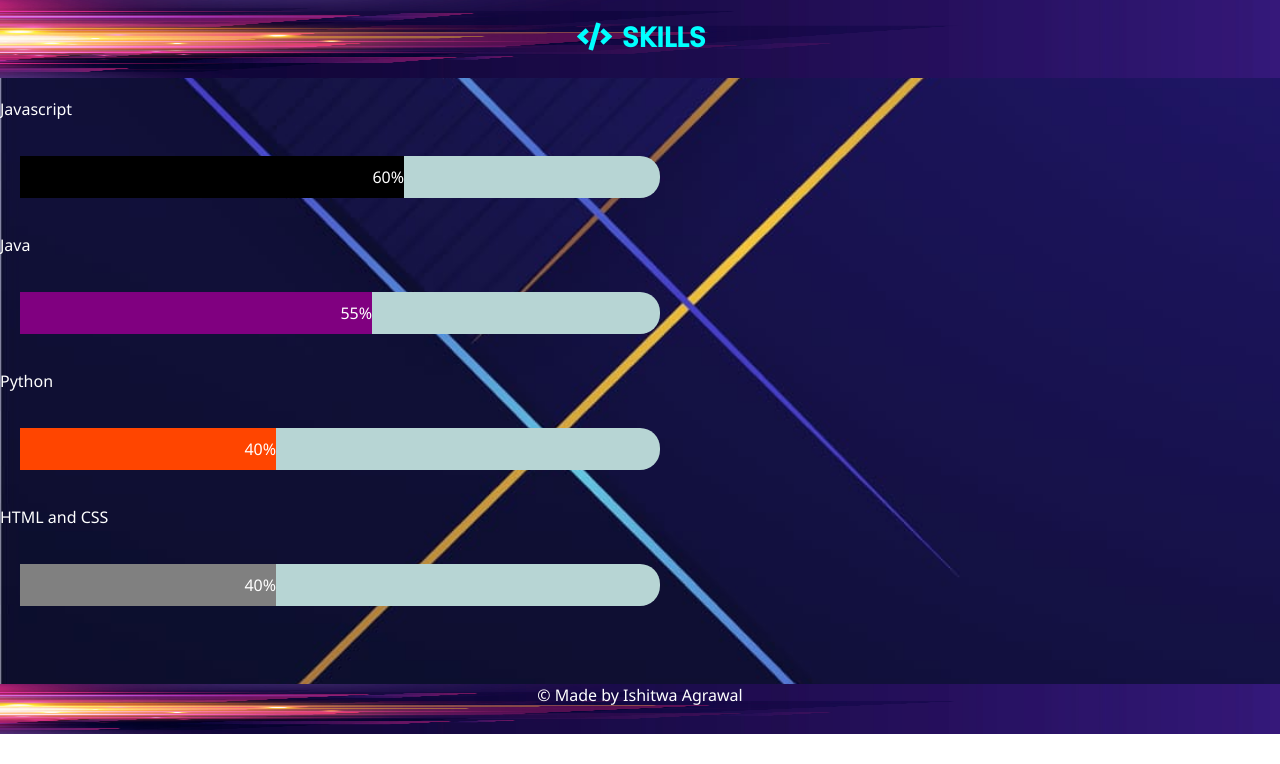
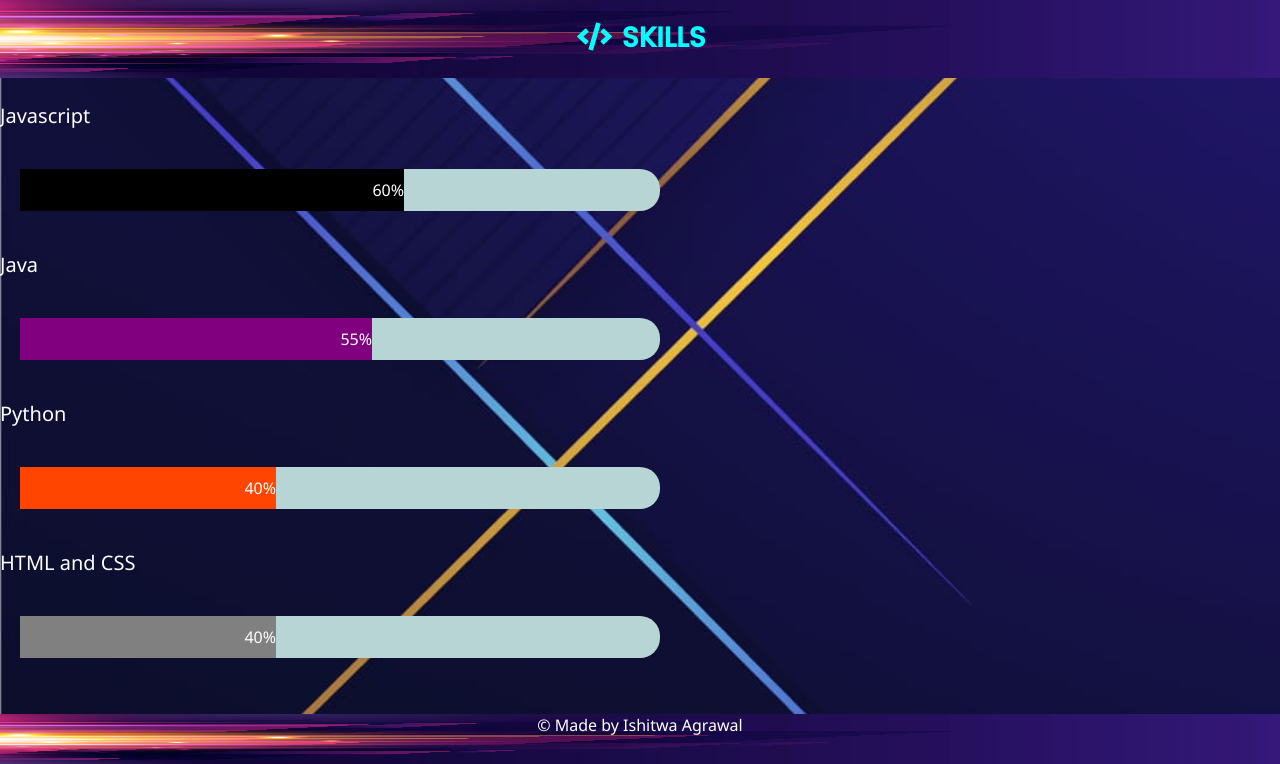
Before and after one commit to ishitw2000/portfolio_old, a plain HTML site: page index.html in a window 1280 px wide. Shown: the part 1572-2336 px from the top of the page. Before the commit the page ends 2306 px from the top, so only its background shows below. Drawn offline with Linux system fonts and the light colour scheme.

Commit message:
final commit

```diff
--- a/index.css
+++ b/index.css
@@ -6,6 +6,10 @@
     --fifth-c: #B7D5D4;
     --font-1: "roboto";
     --font-2: "poppins";
+}
+
+html {
+    scroll-behavior: smooth;
 }
 
 body {
@@ -296,7 +300,7 @@ h2 {
 
 #skills {
     display: flex;
-    height: 670px;
+    height: 700px;
     color: white;
     flex-direction: column;
     vertical-align: middle;
@@ -357,6 +361,8 @@ h2 {
 
 .container p {
     color: white;
+    font-size: 20px;
+    font-family: 'Roboto', sans-serif font-style: italic;
 }
 
 .first {
--- a/index.html
+++ b/index.html
@@ -12,6 +12,7 @@
     <link href="https://fonts.googleapis.com/css2?family=Poppins:wght@500&display=swap" rel="stylesheet">
     <link href="https://fonts.googleapis.com/css2?family=Roboto+Slab:wght@300&display=swap" rel="stylesheet">
     <link href="https://fonts.googleapis.com/css2?family=Raleway:ital,wght@1,300&display=swap" rel="stylesheet">
+    <link href="https://fonts.googleapis.com/css2?family=Roboto:ital,wght@1,100&display=swap" rel="stylesheet">
 </head>
 
 <body>
@@ -112,10 +113,12 @@
                     <h3>2019-2023 <br> Undergraduation</h3>
                 </div>
                 <hr>
+                <br>
                 <div class="data-items">
                     <h3>2017-2019 <br> Intermediate</h3>
                 </div>
                 <hr>
+                <br>
                 <div class="data-items">
                     <h3>2017 <br> High School</h3>
                 </div>
@@ -126,11 +129,13 @@
                     I Started my engineering in Computer Science from AKG College of Engineering in July 2019 after completing intermediate school studies in April 2019.
                 </div>
                 <hr>
+                <br>
                 <div class="data-items">
                     <h3>SACRED HEART CONVENT SCHOOL.</h3>
                     In April 2019 I joined Sacred Heart Convent School, Chandausi to complete my intermediate school studies. I selected Physics, Mathematics & Chemistry as my core study subjects.
                 </div>
                 <hr>
+                <br>
                 <div class="data-items">
                     <h3>SACRED HEART CONVENT SCHOOL.</h3>
                     <p>In April 2017 I started my high school studies from Sacred Heart Convent School, Chandausi.It was affiliated with ICSE board.I passed the hight school with good percentage.</p>
```
